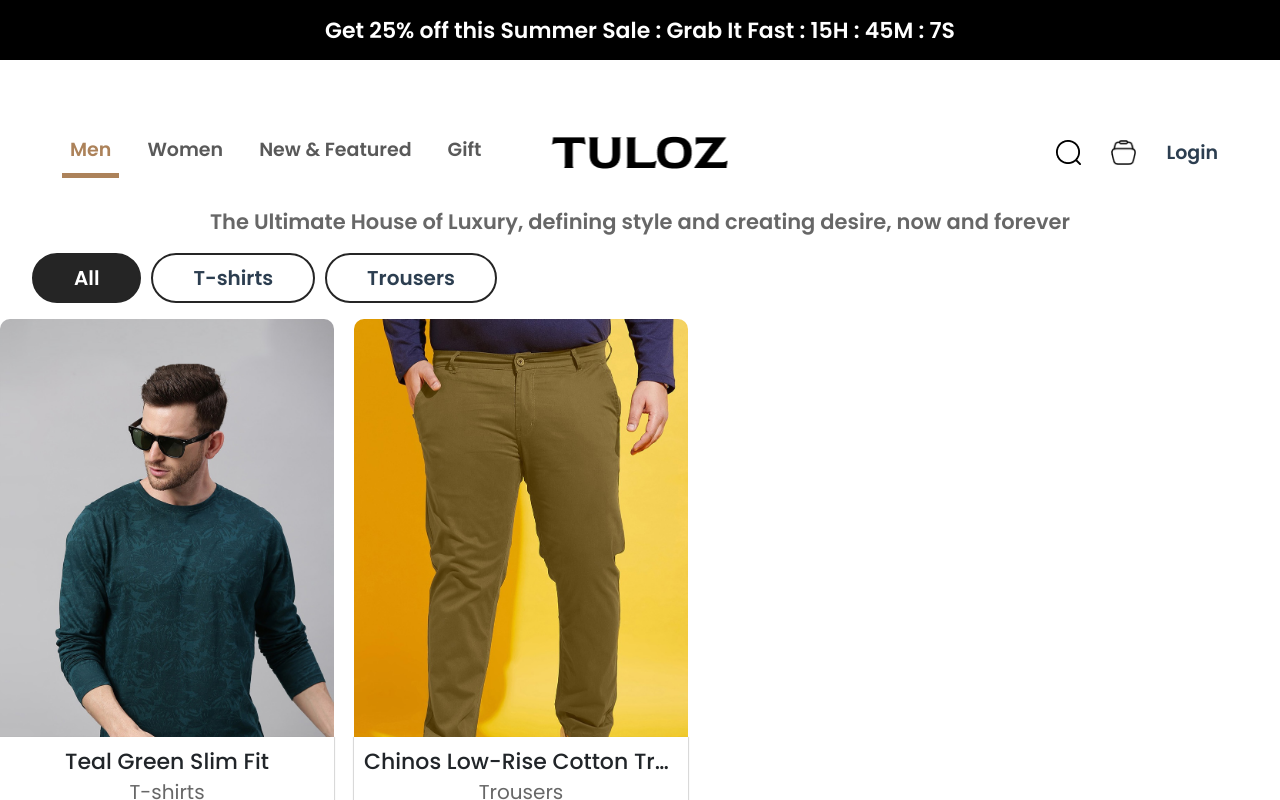
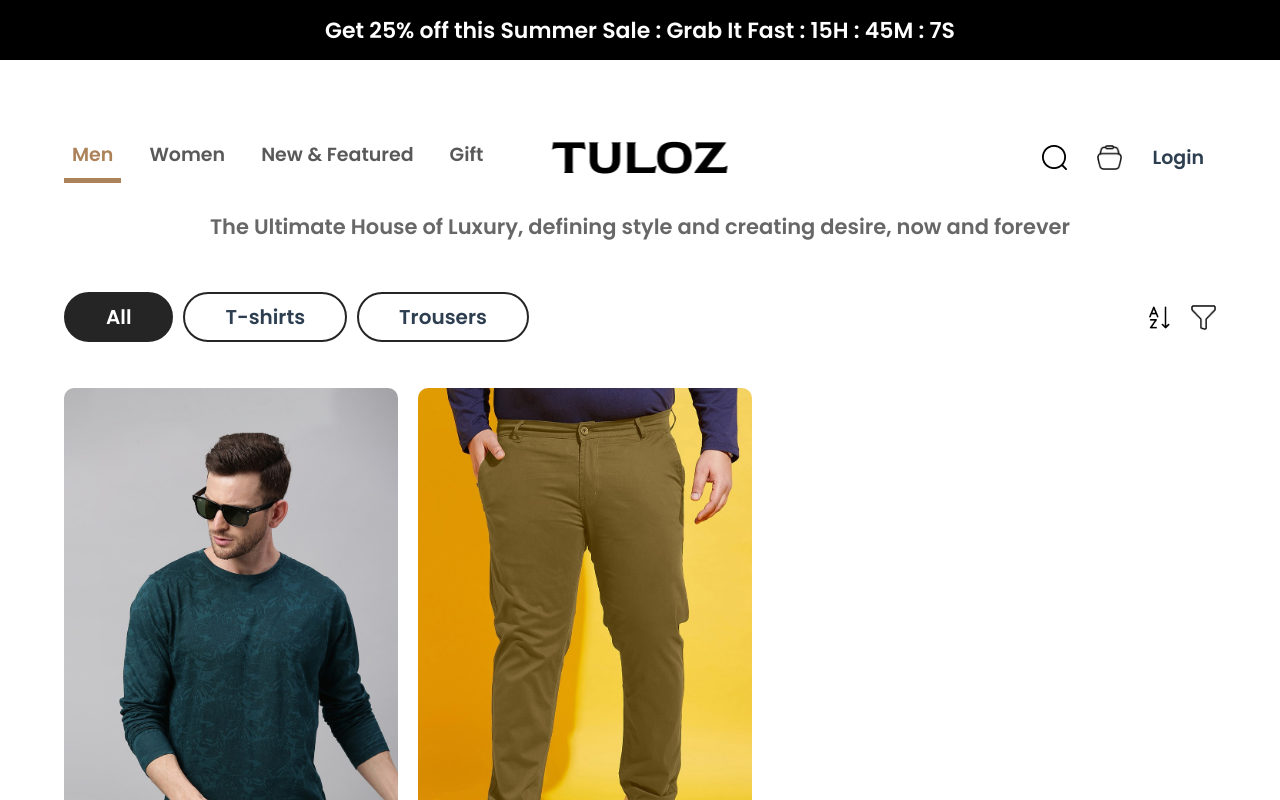
Before and after one commit to cjuxdev/product-listing-app, a Vue app: page / in a window 1280 px wide. Shown: the top 800 px of the page. Built offline with nearby package versions, Linux system fonts and the light colour scheme.

Commit message:
landing page component link

```diff
--- a/public/mock-data/products.json
+++ b/public/mock-data/products.json
@@ -61,6 +61,16 @@
       "image": "/mock-data/images/men-2.jpg",
       "category": "Trousers",
       "type" :"Men"
+    },
+    {
+      "id": 8,
+      "name": "Chinos Low-Rise Cotton Trousers",
+      "price": 55.00,
+      "description": "100% Original Products.Pay on delivery might be available.Easy 10 days returns and exchanges",
+      "image": "/mock-data/images/men-2.jpg",
+      "category": "Dresses",
+      "type" :"Women"
     }
 
+
   ]
--- a/src/components/CategoryBar.vue
+++ b/src/components/CategoryBar.vue
@@ -8,6 +8,46 @@
         @click="selectCategory(category)"
       >
         {{ category }}
+      </li>
+    </ul>
+    <ul class="filters" ref="priceFilter">
+      <li
+        class="filter-1"
+        :class="{ active: isSortAlphabeticallyActive }"
+        @click="sortAlphabetically"
+      ></li>
+      <li class="filter-2">
+        <span @click="togglePopover" class="filter-2-icon"></span>
+        <div v-if="popoverVisible" class="popover" style="z-index: 1000">
+          <div class="form-check">
+            <input
+              class="form-check-input"
+              type="radio"
+              name="priceSort"
+              id="priceLowToHigh"
+              value="lowToHigh"
+              @change="sortByPrice('lowToHigh')"
+              :checked="isSortPriceActive === 'lowToHigh'"
+            />
+            <label class="form-check-label" for="exampleRadios1">
+              Sort by: Price (Low to High)
+            </label>
+          </div>
+          <div class="form-check">
+            <input
+              class="form-check-input"
+              type="radio"
+              name="priceSort"
+              id="priceHighToLow"
+              value="highToLow"
+              @change="sortByPrice('highToLow')"
+              :checked="isSortPriceActive === 'highToLow'"
+            />
+            <label class="form-check-label" for="exampleRadios1">
+              Sort by: Price (High to Low)
+            </label>
+          </div>
+        </div>
       </li>
     </ul>
   </div>
@@ -25,10 +65,44 @@ export default {
       default: "All",
     },
   },
+  data() {
+    return {
+      isSortAlphabeticallyActive: false,
+      isSortPriceActive: null,
+      popoverVisible: false,
+    };
+  },
+  mounted() {
+    document.addEventListener("click", this.handleClickOutside);
+  },
+  beforeUnmount() {
+    document.removeEventListener("click", this.handleClickOutside);
+  },
   methods: {
     selectCategory(category) {
       this.$emit("category-selected", category);
     },
+    sortAlphabetically() {
+      this.isSortAlphabeticallyActive = !this.isSortAlphabeticallyActive;
+      this.isSortPriceActive = null;
+      this.$emit("sort-alphabetically", this.isSortAlphabeticallyActive);
+    },
+    togglePopover() {
+      this.popoverVisible = !this.popoverVisible;
+    },
+    sortByPrice(order) {
+      this.isSortPriceActive = order;
+      this.isSortAlphabeticallyActive = false;
+      //this.isSortActive = true;
+      //this.popoverVisible = false;
+      this.$emit("sort-by-price", order);
+    },
+    handleClickOutside(event) {
+      const categoryList = this.$refs.priceFilter;
+      if (categoryList && !categoryList.contains(event.target)) {
+        this.popoverVisible = false; // Hide the popover when clicked outside
+      }
+    },
   },
 };
 </script>
--- a/src/components/NavBar.vue
+++ b/src/components/NavBar.vue
@@ -2,7 +2,7 @@
   <div>
     <nav class="navbar navbar-expand-lg navbar-light">
       <div
-        class="container-fluid d-flex justify-content-between align-items-center"
+        class="container-fluid d-flex justify-content-between align-items-center navbar-container"
       >
         <!-- Left side: Menu items -->
         <button
--- a/src/styles/common.scss
+++ b/src/styles/common.scss
@@ -2,3 +2,8 @@
     display: flex;
     gap:20px;
 }
+
+.content-wrapper{
+    max-width: 90%;
+    margin: 0 auto
+}
--- a/src/styles/components/categoryBar.scss
+++ b/src/styles/components/categoryBar.scss
@@ -1,7 +1,11 @@
 .category-list{
+    display: flex;
+    justify-content: space-between;
+    margin: 50px 0px 30px 0px;
     ul{
         display: flex;
         list-style-type: none;
+        padding-left: unset;
         gap:10px;
         li{
             cursor: pointer;
@@ -21,4 +25,63 @@
             }
         }
     }
+    .filters{
+        align-items: center;
+        li{
+            padding: 5px;
+            width: 25px;
+            height: 25px;
+            border-radius: unset;
+            border:unset;
+            background-size: cover;
+            background-repeat: no-repeat;
+            &:hover{
+                background-color: unset !important;
+            }
+        }
+        .filter-1{
+            background-image: url('@/assets/img/filterIcon.png');
+            margin-right: 10px;
+            &:hover{
+                scale: 1.1;
+            }
+        }
+        .filter-2{
+            width: 25px;
+            height: 25px;
+            padding: 0px;
+        }
+        .filter-2-icon{
+            background-image: url('@/assets/img/filterIcon2.png');
+            width: 25px;
+            height: 25px;
+            display: block;
+            background-size: cover;
+            &:hover{
+                scale: 1.1;
+            }
+        }
+        .active, .active:hover{
+            background-color: #ffffff !important;
+            filter: invert(1);
+            border-radius: 4px;
+            border: 3px solid;
+        }
+    }
+
+    .popover{
+        width: 220px;
+        position: relative;
+        right: 184px;
+        top: 15px;
+        scale:unset;
+        padding: 5px 10px;
+        background-color: #000;
+        label{
+            font-family: 'Poppins', sans-serif;
+            font-weight: 500;
+            font-size: 13px;
+            color: #fff;
+        }
+    }
 }
--- a/src/styles/components/navBar.scss
+++ b/src/styles/components/navBar.scss
@@ -1,9 +1,7 @@
 
 
 .navbar{
-    margin-top: 60px;
-    padding-left:50px;
-    padding-right: 50px;
+    margin-top: 125px;
     background-color: #fff;
     .navbar-nav{
         gap: 20px;
@@ -18,6 +16,9 @@
             }
         }
     }
+    .navbar-container{
+        padding-left: unset;
+     }
 
     .brand{
         width: 177px;
--- a/src/styles/components/paginationBar.scss
+++ b/src/styles/components/paginationBar.scss
@@ -1,7 +1,10 @@
 .pagination-bar{
     display: flex;
     align-items: center;
+    justify-content: center;
+    margin-top: 60px;
     gap:15px;
+    margin-bottom: 60px;
 
     .btn-right,.btn-left{
         padding: 10px;
--- a/src/styles/components/saleBar.scss
+++ b/src/styles/components/saleBar.scss
@@ -9,4 +9,8 @@
     align-items: center;
     font-family: 'Poppins', sans-serif;
     line-height: 33px;
+
+    position: fixed;
+    top: 0;
+    z-index: 1;
 }
--- a/src/views/LandingPage.vue
+++ b/src/views/LandingPage.vue
@@ -1,11 +1,14 @@
 <template>
   <div class="landingPage">
     <SaleBar />
+    <div class="content-wrapper">
       <NavBar @category-selected="filterProducts" />
       <CategoryBar
         :categories="categories"
         :selectedCategory="selectedCategory"
         @category-selected="filterByCategory"
+        @sort-alphabetically="sortProductsAlphabetically"
+        @sort-by-price="sortProductsByPrice"
       />
       <!-- <ProductCard /> -->
       <div class="product-list">
@@ -16,6 +19,7 @@
         />
       </div>
       <PaginationBar />
+    </div>
   </div>
 </template>
 
@@ -45,6 +49,7 @@ export default {
       selectedType: "men",
       categories: ["All"],
       selectedCategory: "All",
+      originalOrder: [],
     };
   },
   methods: {
@@ -52,6 +57,7 @@ export default {
       try {
         const products = await productService.fetchProducts();
         this.allProducts = products;
+        this.originalOrder = [...products];
         this.filterProducts(this.selectedType);
       } catch (error) {
         console.error("Error loading products:", error);
@@ -69,7 +75,7 @@ export default {
 
       try {
         const categories = await fetchCategoriesByType(type);
-        this.categories = ["All", ...categories]; // Include 'All' option
+        this.categories = ["All", ...categories];
       } catch (error) {
         console.error("Error loading categories:", error);
       }
@@ -79,7 +85,7 @@ export default {
     },
     // Filter products by category
     filterByCategory(category) {
-      this.selectedCategory = category; // Update the selected category
+      this.selectedCategory = category;
       this.filteredProducts = productService.filterProductsByCategory(
         this.allProducts,
         this.selectedType,
@@ -87,9 +93,30 @@ export default {
       );
       console.log("Filtered products by category:", this.filteredProducts);
     },
+    // Sort products alphabetically
+    sortProductsAlphabetically(isSortActive) {
+      this.isAlphabeticalSort = isSortActive;
+      if (this.isAlphabeticalSort) {
+        this.filteredProducts = [...this.filteredProducts].sort((a, b) =>
+          a.name.localeCompare(b.name)
+        );
+      } else {
+        this.filterProducts(this.selectedType);
+      }
+
+      console.log("Sorted products alphabetically:", this.filteredProducts);
+    },
+    sortProductsByPrice(order) {
+      if (order === "lowToHigh") {
+        this.filteredProducts.sort((a, b) => a.price - b.price);
+      } else if (order === "highToLow") {
+        this.filteredProducts.sort((a, b) => b.price - a.price);
+      }
+      console.log("Filtered products sorted by price:", this.filteredProducts);
+    },
   },
   mounted() {
-    this.loadProducts(); // Load products when component is mounted
+    this.loadProducts();
   },
 };
 </script>
```
Also changed, not shown: src/assets/img/filterIcon.png (added), src/assets/img/filterIcon2.png (added). Lines whose indentation alone changed are shown as unchanged.
